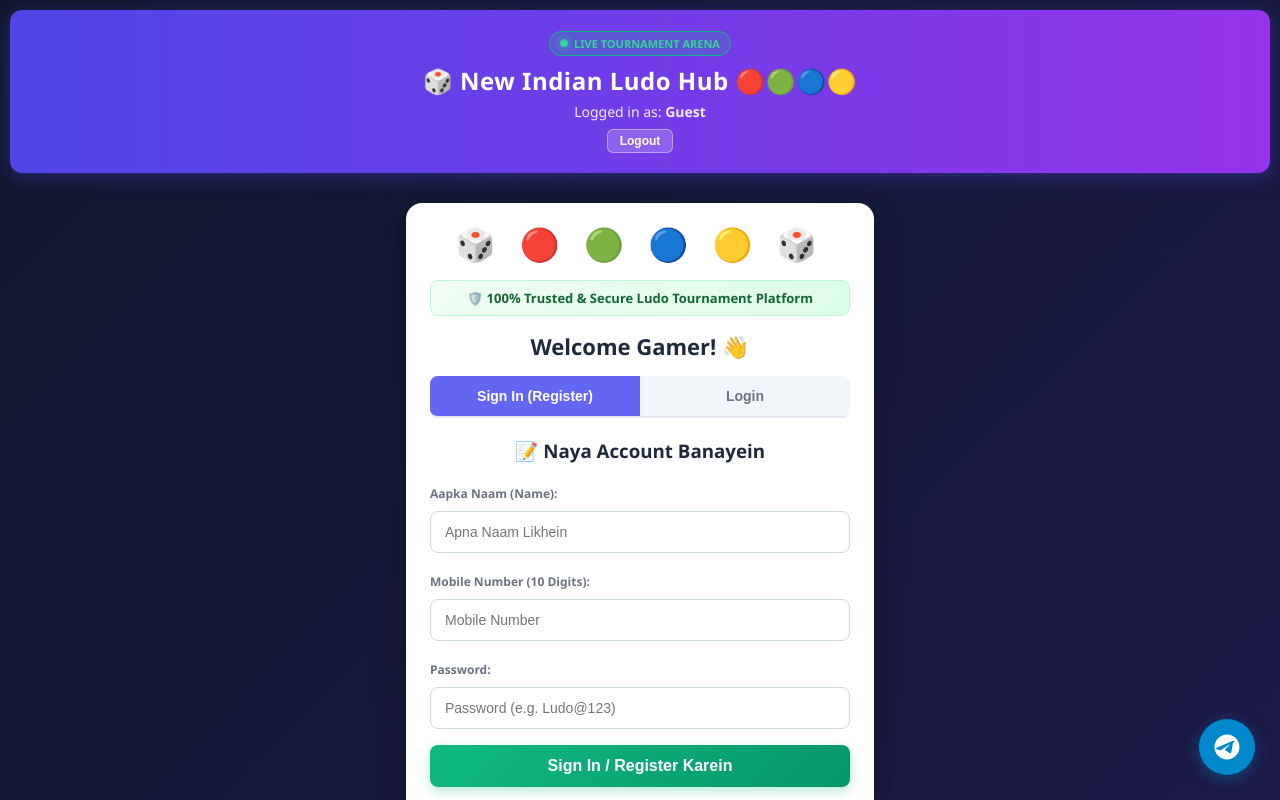
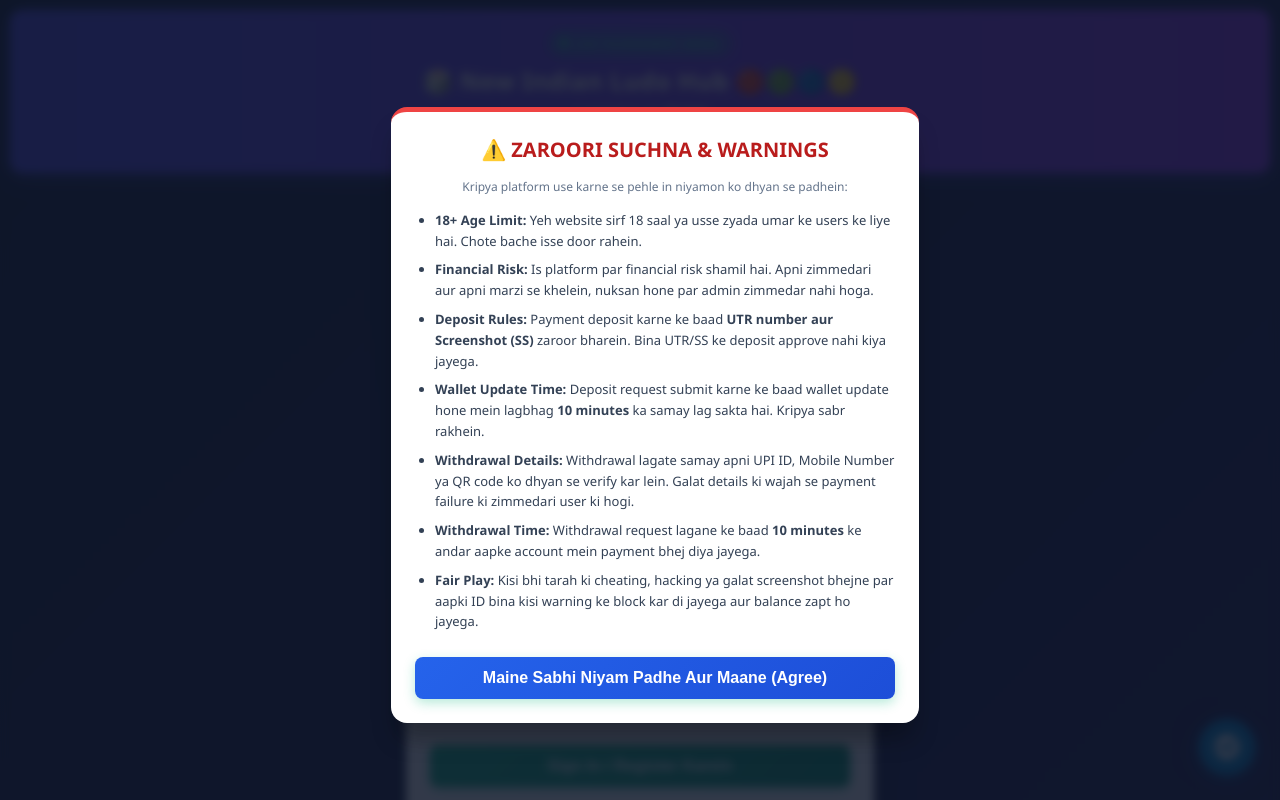
Before and after one commit to rahulman9672/new-indian-ludo-hub, a website: page public/index.html in a window 1280 px wide. Shown: the top 800 px of the page. Drawn offline with Linux system fonts and the light colour scheme.

Commit message:
Add files via upload

```diff
--- a/public/index.html
+++ b/public/index.html
@@ -322,9 +322,79 @@
             background: #fff;
             border-color: var(--primary);
         }
+
+        /* Popup Modal Styling for Warnings */
+        .modal-overlay {
+            position: fixed;
+            top: 0;
+            left: 0;
+            width: 100%;
+            height: 100%;
+            background: rgba(15, 23, 42, 0.85);
+            backdrop-filter: blur(5px);
+            display: flex;
+            align-items: center;
+            justify-content: center;
+            z-index: 99999;
+            padding: 15px;
+            animation: fadeInModal 0.3s ease;
+        }
+        @keyframes fadeInModal {
+            from { opacity: 0; }
+            to { opacity: 1; }
+        }
+        .modal-content {
+            background: #ffffff;
+            width: 100%;
+            max-width: 480px;
+            padding: 24px;
+            border-radius: 16px;
+            box-shadow: 0 20px 25px -5px rgba(0, 0, 0, 0.3);
+            text-align: left;
+            max-height: 85vh;
+            overflow-y: auto;
+            position: relative;
+            border-top: 5px solid #ef4444;
+        }
+        .modal-content h3 {
+            color: #b91c1c;
+            margin-top: 0;
+            text-align: center;
+            font-size: 20px;
+        }
+        .modal-content ul {
+            padding-left: 20px;
+            margin: 15px 0;
+            color: #334155;
+            font-size: 13px;
+            line-height: 1.6;
+        }
+        .modal-content ul li {
+            margin-bottom: 8px;
+        }
     </style>
 </head>
 <body>
+
+    <!-- Warning & Terms Popup Modal -->
+    <div id="warning-modal" class="modal-overlay">
+        <div class="modal-content">
+            <h3>⚠️ ZAROORI SUCHNA & WARNINGS</h3>
+            <p style="text-align: center; font-size: 12px; color: #64748b; margin-top: -5px;">Kripya platform use karne se pehle in niyamon ko dhyan se padhein:</p>
+
+            <ul>
+                <li><b>18+ Age Limit:</b> Yeh website sirf 18 saal ya usse zyada umar ke users ke liye hai. Chote bache isse door rahein.</li>
+                <li><b>Financial Risk:</b> Is platform par financial risk shamil hai. Apni zimmedari aur apni marzi se khelein, nuksan hone par admin zimmedar nahi hoga.</li>
+                <li><b>Deposit Rules:</b> Payment deposit karne ke baad <b>UTR number aur Screenshot (SS)</b> zaroor bharein. Bina UTR/SS ke deposit approve nahi kiya jayega.</li>
+                <li><b>Wallet Update Time:</b> Deposit request submit karne ke baad wallet update hone mein lagbhag <b>10 minutes</b> ka samay lag sakta hai. Kripya sabr rakhein.</li>
+                <li><b>Withdrawal Details:</b> Withdrawal lagate samay apni UPI ID, Mobile Number ya QR code ko dhyan se verify kar lein. Galat details ki wajah se payment failure ki zimmedari user ki hogi.</li>
+                <li><b>Withdrawal Time:</b> Withdrawal request lagane ke baad <b>10 minutes</b> ke andar aapke account mein payment bhej diya jayega.</li>
+                <li><b>Fair Play:</b> Kisi bhi tarah ki cheating, hacking ya galat screenshot bhejne par aapki ID bina kisi warning ke block kar di jayega aur balance zapt ho jayega.</li>
+            </ul>
+
+            <button class="btn" style="background: linear-gradient(135deg, #2563eb 0%, #1d4ed8 100%); margin-top: 10px;" onclick="closeWarningModal()">Maine Sabhi Niyam Padhe Aur Maane (Agree)</button>
+        </div>
+    </div>
 
     <!-- Permanent Floating Telegram Widget -->
     <a href="https://t.me/+Ph5IDyxzZWA1ZjNl" target="_blank" class="floating-telegram" title="Join Telegram Support">
@@ -604,6 +674,27 @@
     </div>
 
     <script>
+        // Check if user already accepted the warning popup in this device
+        window.addEventListener('DOMContentLoaded', () => {
+            const hasAccepted = localStorage.getItem('ludo_warning_accepted');
+            if (hasAccepted) {
+                const modal = document.getElementById('warning-modal');
+                if(modal) modal.style.display = 'none';
+            }
+        });
+
+        function closeWarningModal() {
+            localStorage.setItem('ludo_warning_accepted', 'true');
+            const modal = document.getElementById('warning-modal');
+            if(modal) {
+                modal.style.transition = 'opacity 0.3s ease';
+                modal.style.opacity = '0';
+                setTimeout(() => {
+                    modal.style.display = 'none';
+                }, 300);
+            }
+        }
+
         let currentUser = localStorage.getItem('ludo_user') || '';
         let currentUserName = localStorage.getItem('ludo_name') || '';
         let currentUserPassword = localStorage.getItem('ludo_pass') || '';
```
